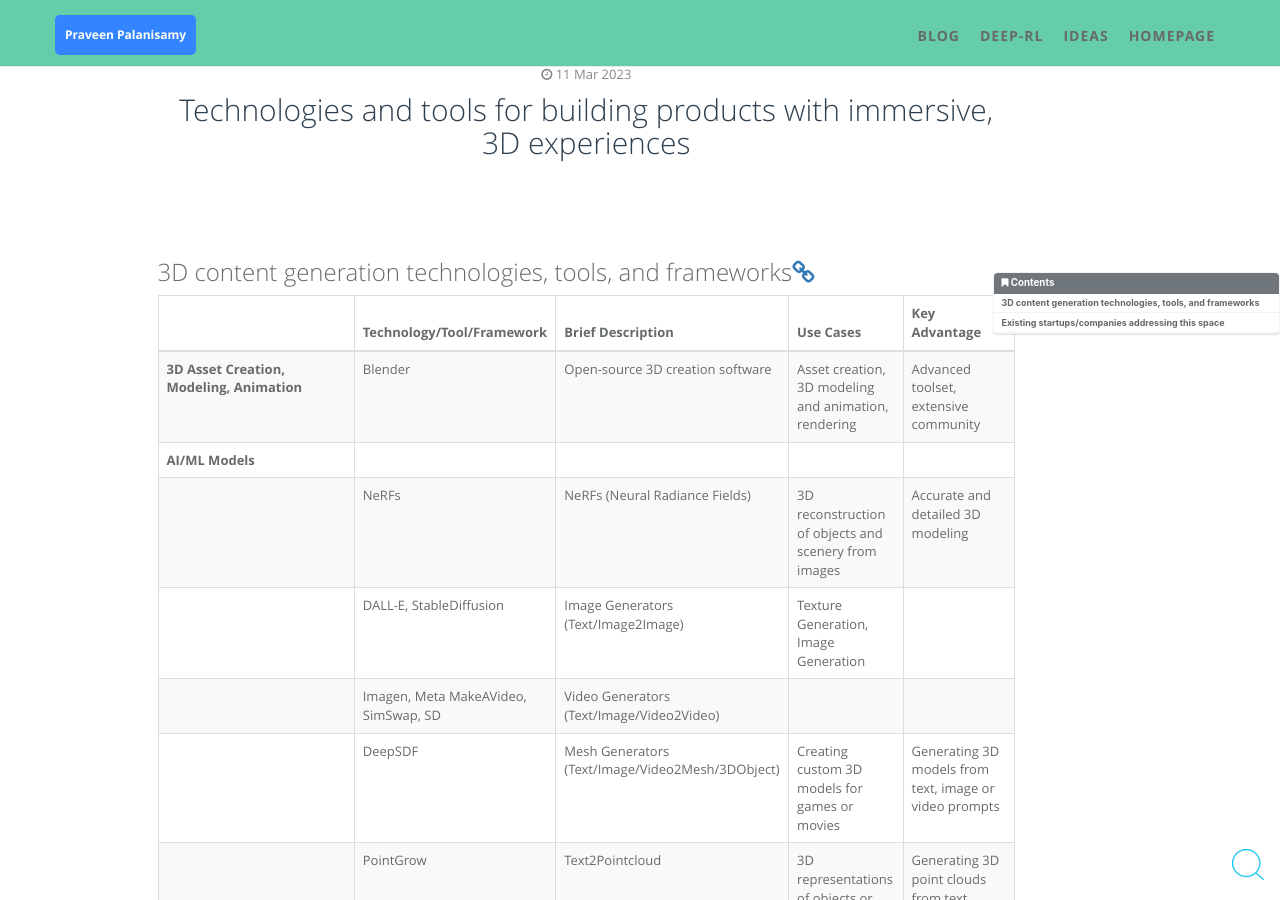
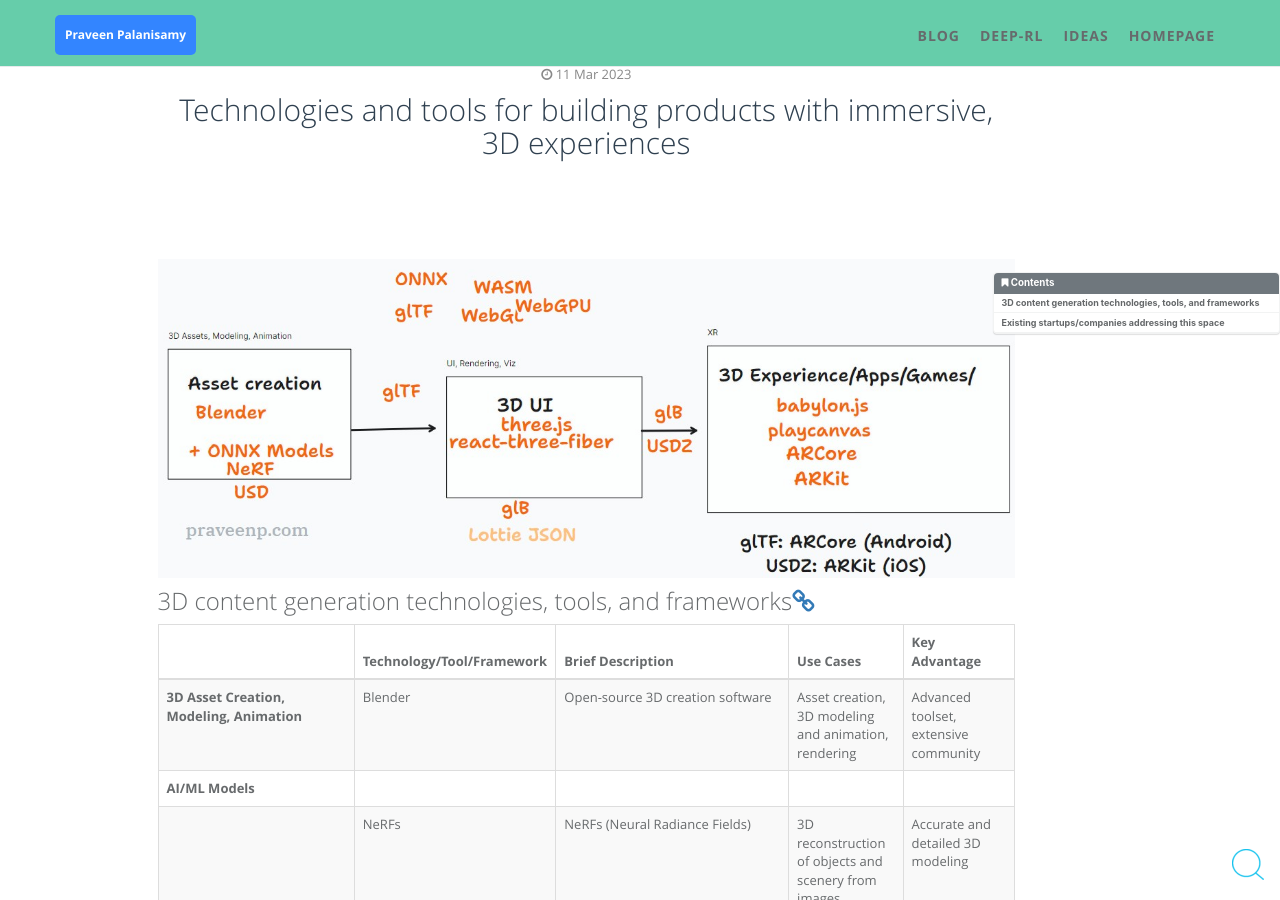
Before and after one commit to praveen-palanisamy/praveen-palanisamy.github.io, a Jekyll site: the page built from _posts/2023-03-11-tech-stack-for-building-products-with-immersive-3d-experiences.md, in a window 1280 px wide and 900 px high, scrolled down 974 px. Built offline with Jekyll 4.4.1, drawn with Linux system fonts in a browser that asks for light colours; comment, search, counter and statistics services are not loaded.

Commit message:
Make thumbnail images responsive

```diff
--- a/_includes/related_posts.html
+++ b/_includes/related_posts.html
@@ -3,7 +3,7 @@
     {% for post in site.posts limit:3 %}
         <div class="col-sm-4">
             <div class="row"> <a href="{{ post.url }}" >{{ post.title }}</a> </div>
-            <div class="row"> <a href="{{ post.url }}" ><img src="{{ post.thumbnail }}" width="200px" height="200px" /> </a> </div>
+            <div class="row"> <a href="{{ post.url }}" ><img src="{{ post.thumbnail }}" class="img-responsive"  /> </a> </div>
         </div>
     {% endfor %}
 
--- a/_posts/2023-03-11-tech-stack-for-building-products-with-immersive-3d-experiences.md
+++ b/_posts/2023-03-11-tech-stack-for-building-products-with-immersive-3d-experiences.md
@@ -6,8 +6,9 @@
 categories: [Ideas]
 tags: 3D, content, generation, tech, stack
 icon: fa-book
+thumbnail: /static/assets/img/blog/gen-ai/tech-stack-for-3d-xp-products.jpg
 ---
-
+[![Generative AI Tech Stack](/static/assets/img/blog/gen-ai/tech-stack-for-3d-xp-products.jpg){:class="img-responsive"}](#)
 ## 3D content generation technologies, tools, and frameworks
 
 |                                    | **Technology/Tool/Framework**        | **Brief Description**                            | **Use Cases**                                                      | **Key Advantage**                                             |
```
Also changed, not shown: static/assets/img/blog/gen-ai/tech-stack-for-3d-xp-products.jpg (added).
